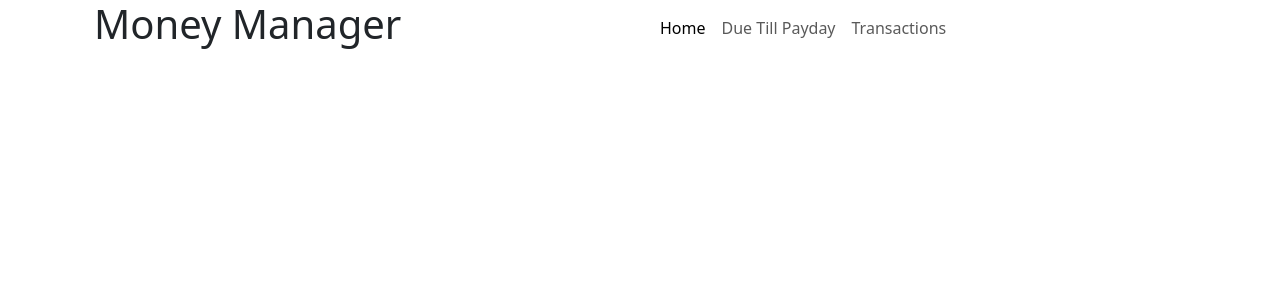
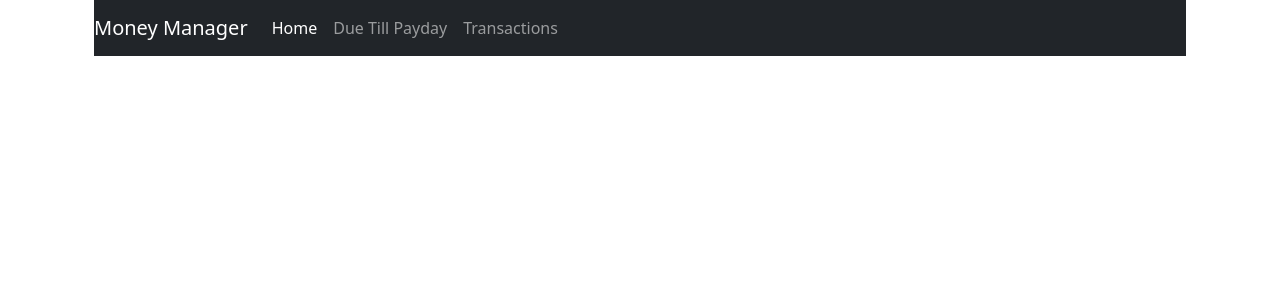
Before and after one commit to halemiles/moneyman-react, a React (Create React App) app: page / in a window 1280 px wide. Shown: the top 300 px of the page. Built offline with nearby package versions, Linux system fonts and the light colour scheme.

Commit message:
Navbar is now dark

```diff
--- a/src/components/Header.js
+++ b/src/components/Header.js
@@ -4,10 +4,12 @@ import Navigation from "./Navigation";
 function Header() {
     return (
         <div>
-            <Container fluid="md"><Row>
-                <Col><h1>Money Manager</h1></Col>
-                <Col><Navigation /></Col>
-            </Row>
+            <Container fluid="md">
+                <Row>
+                    <Col>
+                        <Navigation />
+                    </Col>
+                </Row>
             </Container>
         </div>
 )};
--- a/src/components/Navigation.js
+++ b/src/components/Navigation.js
@@ -4,7 +4,8 @@ import Nav from 'react-bootstrap/Nav';
 function Navigation()
 {
     return (
-        <Navbar>
+        <Navbar bg="dark" data-bs-theme="dark">
+            <Navbar.Brand href="#home">Money Manager</Navbar.Brand>
             <Nav defaultActiveKey="/home" as="ul" >
                 <Nav.Item as="li">
                     <Nav.Link href="/home">Home</Nav.Link>
```
Lines whose indentation alone changed are shown as unchanged.
